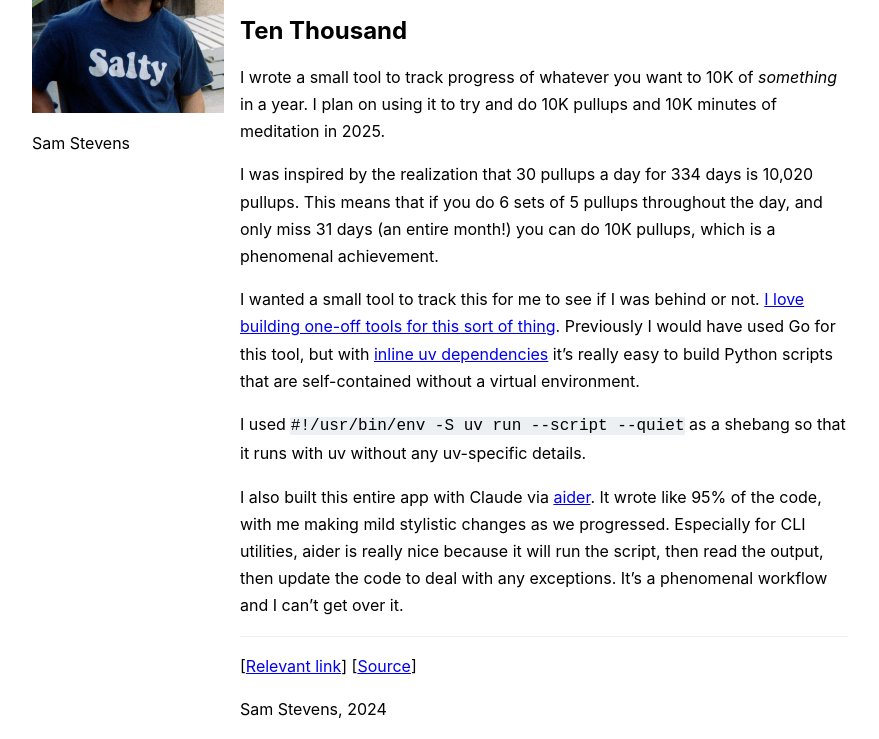
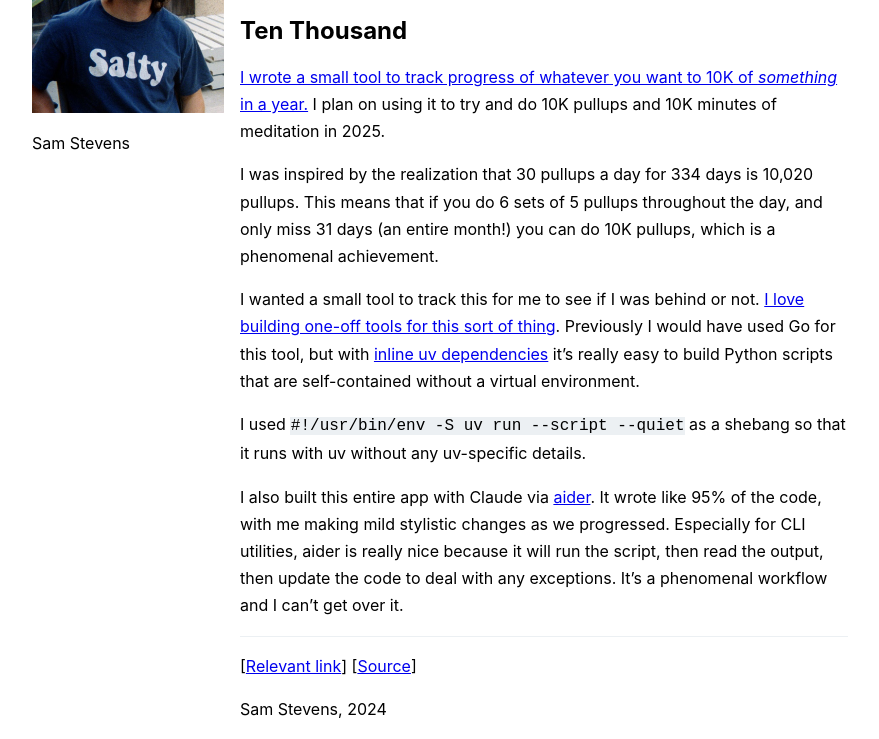
Before and after one commit to samuelstevens/samuelstevens.github.io, a plain HTML site: page writing/10k.html in a window 1280 px wide. Shown: the part 111-850 px from the top of the page, without its empty margins (96-975 px from the left). Drawn offline with Linux system fonts and the light colour scheme.

Commit message:
updated file(s) at Tue Dec 24 15:20:10 EST 2024

```diff
--- a/writing/10k.html
+++ b/writing/10k.html
@@ -33,8 +33,9 @@ personal habits." />
     <article>
       <!-- Must be unindented to prevent code indentation being broken -->
 <h1 id="ten-thousand">Ten Thousand</h1>
-<p>I wrote a small tool to track progress of whatever you want to 10K of
-<em>something</em> in a year. I plan on using it to try and do 10K
+<p><a href="https://github.com/samuelstevens/tenthousand">I wrote a
+small tool to track progress of whatever you want to 10K of
+<em>something</em> in a year.</a> I plan on using it to try and do 10K
 pullups and 10K minutes of meditation in 2025.</p>
 <p>I was inspired by the realization that 30 pullups a day for 334 days
 is 10,020 pullups. This means that if you do 6 sets of 5 pullups
```
